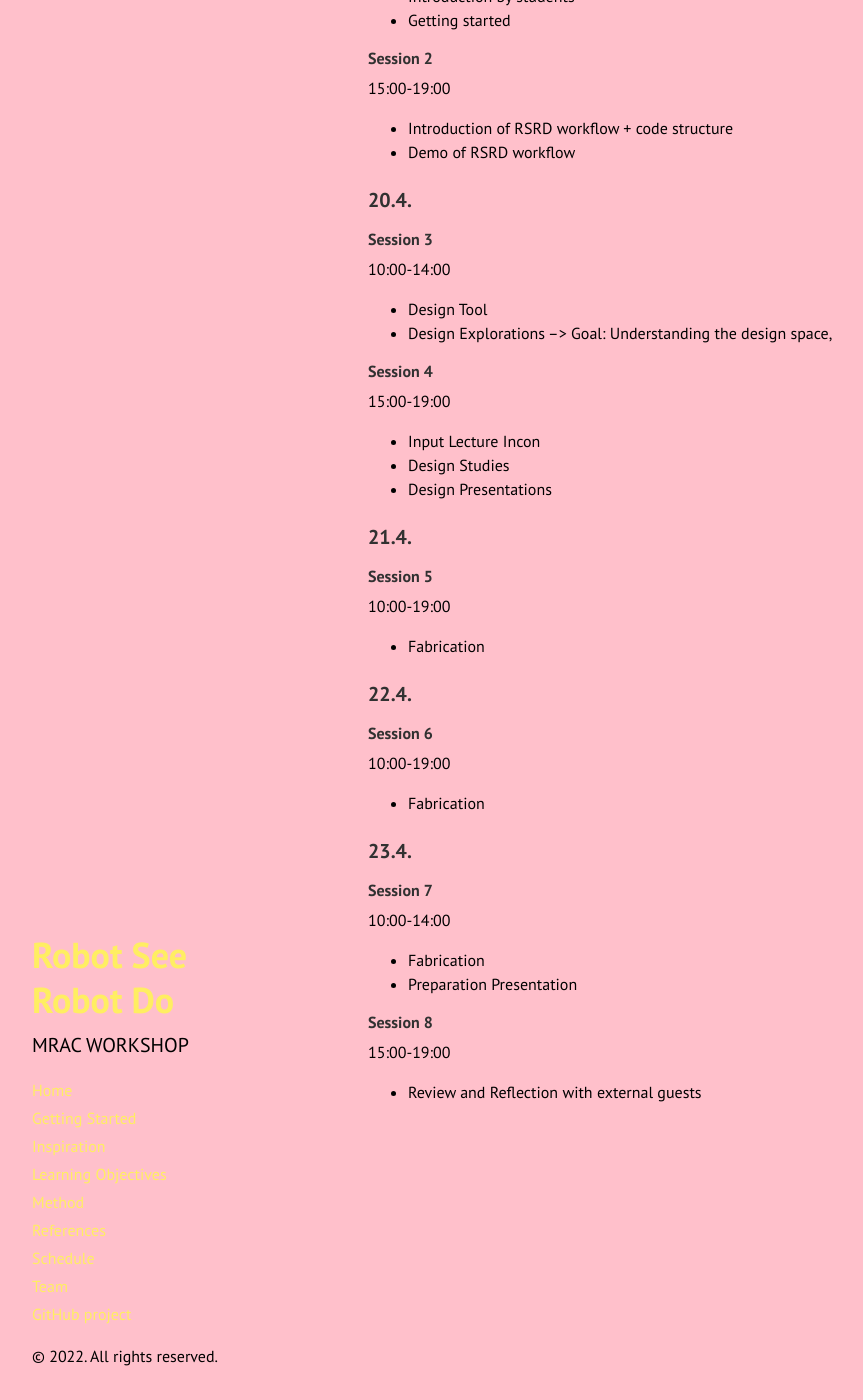
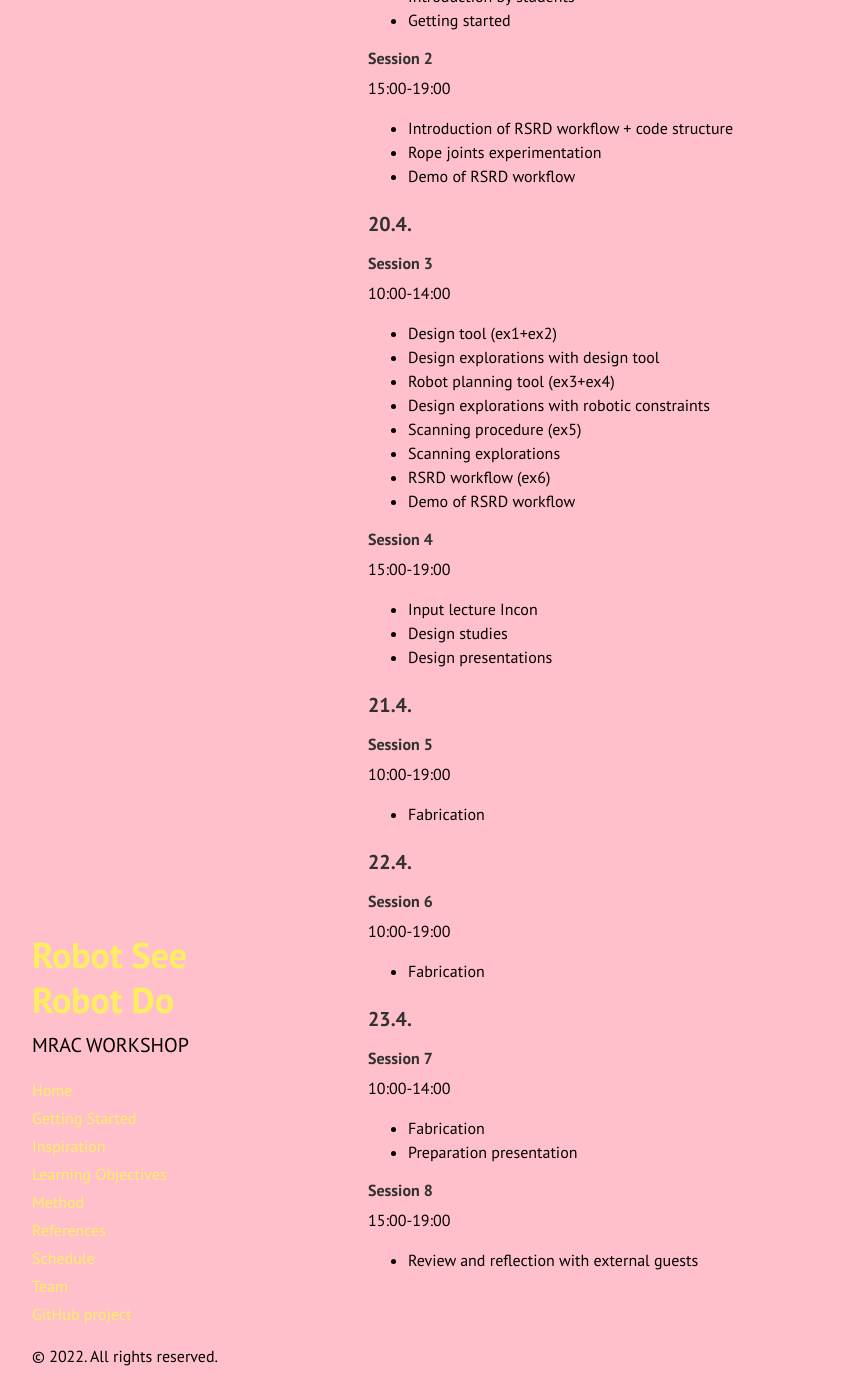
Before and after one commit to augmentedfabricationlab/robot_see_robot_do, a Jekyll site: the page built from docs/schedule.md, in a window 1280 px wide and 1400 px high, scrolled down 1026 px. Shown: the whole window, without its empty margins (0-863 px from the left). Built offline with Jekyll 4.4.1, drawn with Linux system fonts in a browser that asks for light colours; Markdown is read by kramdown in place of the engine named in the settings.

Commit message:
Update schedule.md

```diff
--- a/docs/schedule.md
+++ b/docs/schedule.md
@@ -31,19 +31,27 @@ title: Schedule
 #### Session 2
 15:00-19:00
 * Introduction of RSRD workflow + code structure
+* Rope joints experimentation
 * Demo of RSRD workflow
+
 
 ### 20.4.
 #### Session 3
 10:00-14:00
-* Design Tool
-* Design Explorations --> Goal: Understanding the design space,
+* Design tool (ex1+ex2)
+* Design explorations with design tool
+* Robot planning tool (ex3+ex4)
+* Design explorations with robotic constraints
+* Scanning procedure (ex5)
+* Scanning explorations
+* RSRD workflow (ex6)
+* Demo of RSRD workflow
 
 #### Session 4
 15:00-19:00
-* Input Lecture Incon
-* Design Studies
-* Design Presentations
+* Input lecture Incon
+* Design studies
+* Design presentations
 
 ### 21.4.
 #### Session 5
@@ -59,8 +67,8 @@ title: Schedule
 #### Session 7
 10:00-14:00
 * Fabrication
-* Preparation Presentation
+* Preparation presentation
 
 #### Session 8
 15:00-19:00
-* Review and Reflection with external guests
+* Review and reflection with external guests
```
